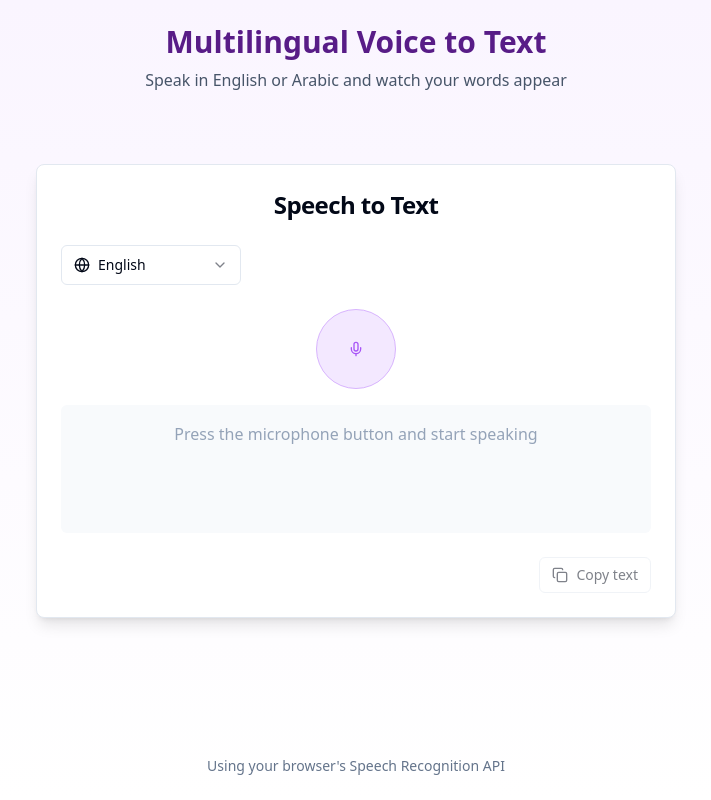
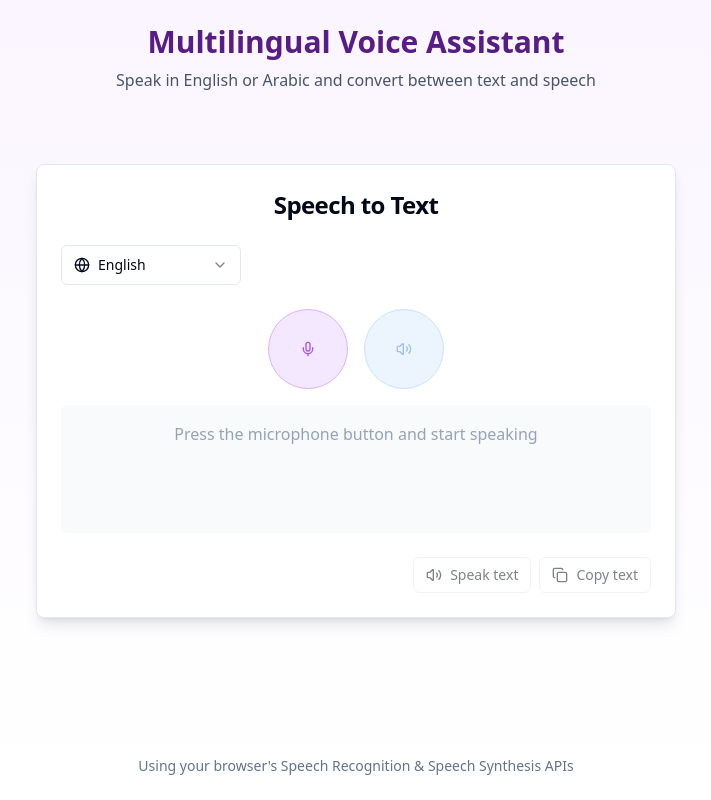
Before and after one commit to mashood007/audio-words-canvas, a React (Vite) app: page / in a window 1280 px wide. Shown: the whole page, without its empty margins (284-995 px from the left). Built offline with nearby package versions, Linux system fonts and the light colour scheme.

Commit message:
Add text-to-speech functionality
Implement text-to-speech for both supported languages.

```diff
--- a/src/components/SpeechToText.tsx
+++ b/src/components/SpeechToText.tsx
@@ -1,6 +1,6 @@
 
 import React, { useState, useEffect } from 'react';
-import { Mic, MicOff, Copy, Check, Globe } from 'lucide-react';
+import { Mic, MicOff, Copy, Check, Globe, Volume2, VolumeX } from 'lucide-react';
 import { Button } from "@/components/ui/button";
 import { Card, CardContent, CardHeader, CardTitle, CardFooter } from "@/components/ui/card";
 import { toast } from "sonner";
@@ -19,6 +19,7 @@ const SpeechToText = () => {
   const [recognition, setRecognition] = useState<any>(null);
   const [copied, setCopied] = useState(false);
   const [language, setLanguage] = useState('en-US');
+  const [isSpeaking, setIsSpeaking] = useState(false);
 
   useEffect(() => {
     // Check if the browser supports speech recognition
@@ -93,8 +94,55 @@ const SpeechToText = () => {
       recognition.stop();
       setIsListening(false);
     }
+
+    // Stop speaking if currently speaking
+    if (isSpeaking) {
+      stopSpeech();
+    }
+
     setLanguage(value);
     setTranscript('');
+  };
+
+  const speakText = () => {
+    if (!transcript) {
+      toast.error('Please enter or record some text first');
+      return;
+    }
+
+    // Check browser support for speech synthesis
+    if ('speechSynthesis' in window) {
+      // Stop any ongoing speech
+      stopSpeech();
+
+      const utterance = new SpeechSynthesisUtterance(transcript);
+      utterance.lang = language;
+
+      // Set up utterance events
+      utterance.onstart = () => {
+        setIsSpeaking(true);
+      };
+
+      utterance.onend = () => {
+        setIsSpeaking(false);
+      };
+
+      utterance.onerror = () => {
+        setIsSpeaking(false);
+        toast.error('Speech synthesis failed. Please try again.');
+      };
+
+      window.speechSynthesis.speak(utterance);
+    } else {
+      toast.error('Speech synthesis is not supported in your browser');
+    }
+  };
+
+  const stopSpeech = () => {
+    if ('speechSynthesis' in window) {
+      window.speechSynthesis.cancel();
+      setIsSpeaking(false);
+    }
   };
 
   return (
@@ -124,7 +172,7 @@ const SpeechToText = () => {
               </Select>
             </div>
 
-            <div className="flex justify-center">
+            <div className="flex justify-center gap-4">
               <Button
                 variant="outline"
                 size="icon"
@@ -135,6 +183,19 @@ const SpeechToText = () => {
                 onClick={toggleListening}
               >
                 {isListening ? <MicOff size={36} /> : <Mic size={36} />}
+              </Button>
+
+              <Button
+                variant="outline"
+                size="icon"
+                className={cn(
+                  "w-20 h-20 rounded-full transition-all duration-300",
+                  isSpeaking ? "bg-green-100 text-green-500 border-green-300 animate-pulse" : "bg-blue-100 text-blue-500 border-blue-300"
+                )}
+                onClick={isSpeaking ? stopSpeech : speakText}
+                disabled={!transcript}
+              >
+                {isSpeaking ? <VolumeX size={36} /> : <Volume2 size={36} />}
               </Button>
             </div>
 
@@ -154,7 +215,18 @@ const SpeechToText = () => {
           </div>
         </CardContent>
 
-        <CardFooter className="flex justify-end">
+        <CardFooter className="flex justify-end gap-2">
+          <Button
+            variant="outline"
+            size="sm"
+            onClick={speakText}
+            disabled={!transcript}
+            className="flex gap-2"
+          >
+            <Volume2 size={16} />
+            {isSpeaking ? "Stop speaking" : "Speak text"}
+          </Button>
+
           <Button
             variant="outline"
             size="sm"
--- a/src/pages/Index.tsx
+++ b/src/pages/Index.tsx
@@ -5,8 +5,8 @@ const Index = () => {
   return (
     <div className="min-h-screen flex flex-col bg-gradient-to-b from-purple-50 to-white">
       <header className="py-6 text-center">
-        <h1 className="text-3xl font-bold text-purple-900">Multilingual Voice to Text</h1>
-        <p className="text-slate-600 mt-2">Speak in English or Arabic and watch your words appear</p>
+        <h1 className="text-3xl font-bold text-purple-900">Multilingual Voice Assistant</h1>
+        <p className="text-slate-600 mt-2">Speak in English or Arabic and convert between text and speech</p>
       </header>
 
       <main className="flex-1 flex items-start justify-center pt-8">
@@ -14,7 +14,7 @@ const Index = () => {
       </main>
 
       <footer className="py-6 text-center text-sm text-slate-500">
-        <p>Using your browser's Speech Recognition API</p>
+        <p>Using your browser's Speech Recognition & Speech Synthesis APIs</p>
       </footer>
     </div>
   );
```
